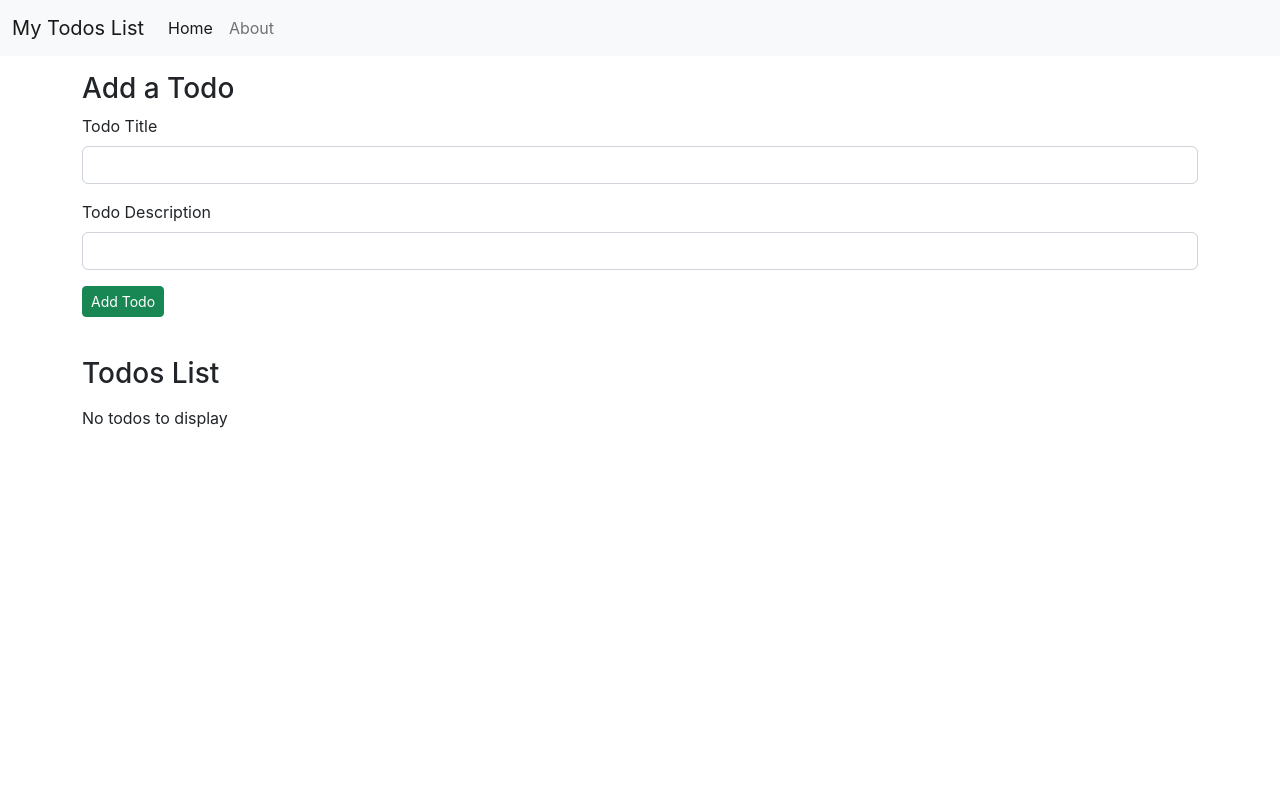
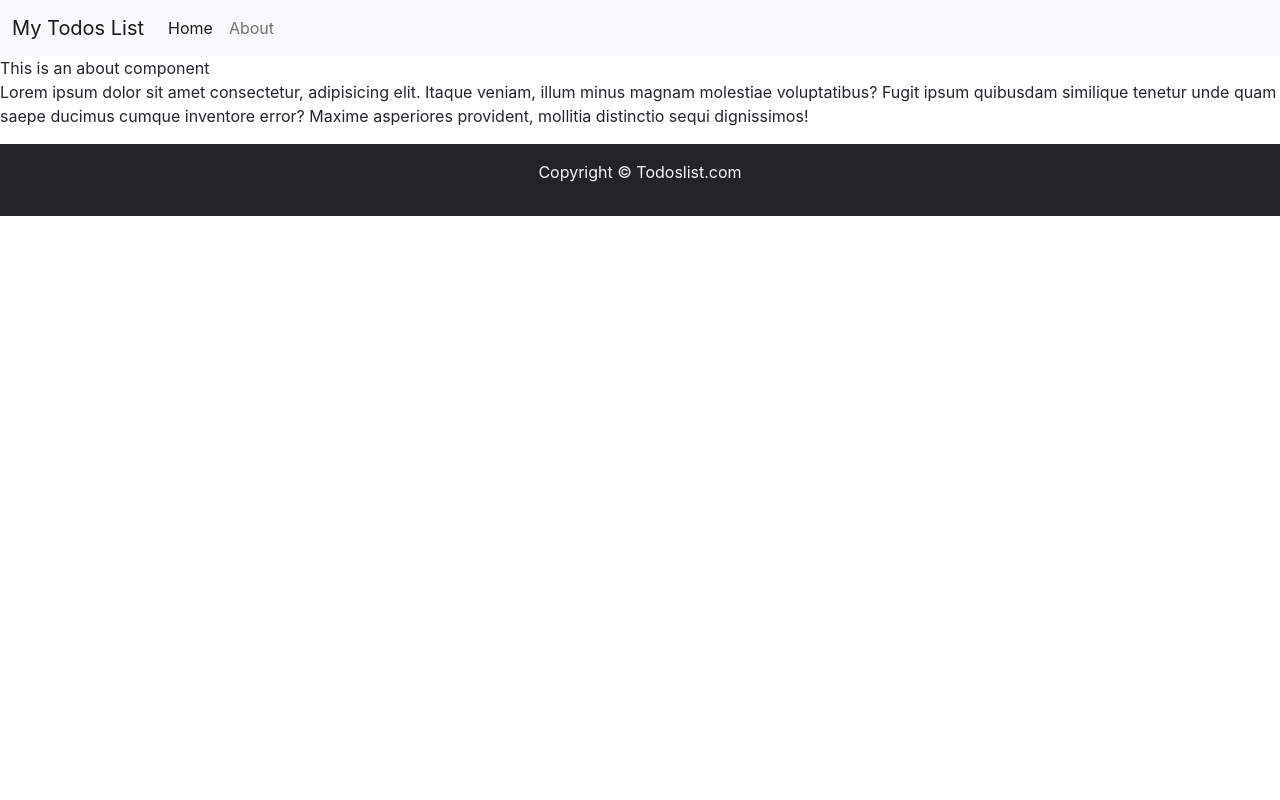
Before and after one commit to caligo-phantom/todos-app, a React (Create React App) app: page /about in a window 1280 px wide. Shown: the top 800 px of the page. Built offline with nearby package versions, Linux system fonts and the light colour scheme.

Commit message:
completed app

```diff
--- a/src/App.js
+++ b/src/App.js
@@ -3,6 +3,12 @@ import Header from './MyComponents/Header';
 import Todos from "./MyComponents/Todos";
 import Footer from "./MyComponents/Footer";
 import AddTodo from './MyComponents/AddTodo';
+import About from "./MyComponents/About";
+import {
+  BrowserRouter as Router,
+  Routes,
+  Route
+} from "react-router-dom";
 import React, { useState, useEffect } from 'react';
 
 function App() {
@@ -50,10 +56,14 @@ function App() {
 
   return (
     <>
-      <Header title="My Todos List" searchBar={false} />
-      <AddTodo addTodo={addTodo} />
-      <Todos todos={todos} onDelete={onDelete} />
-      <Footer />
+      <Router>
+        <Header title="My Todos List" searchBar={false} />
+        <Routes>
+          <Route path="/" element={<><AddTodo addTodo={addTodo} /><Todos todos={todos} onDelete={onDelete} /> </>} />
+          <Route path="/about" element={<About />} />
+        </Routes>
+        <Footer />
+      </Router>
     </>
   );
 }
--- /dev/null
+++ b/src/MyComponents/About.js
@@ -0,0 +1,12 @@
+import React from 'react'
+
+const About = () => {
+    return (
+        <div>
+            This is an about component
+            <p>Lorem ipsum dolor sit amet consectetur, adipisicing elit. Itaque veniam, illum minus magnam molestiae voluptatibus? Fugit ipsum quibusdam similique tenetur unde quam saepe ducimus cumque inventore error? Maxime asperiores provident, mollitia distinctio sequi dignissimos!</p>
+        </div>
+    )
+}
+
+export default About
--- a/src/MyComponents/Header.js
+++ b/src/MyComponents/Header.js
@@ -1,22 +1,25 @@
 import React from 'react'
 import PropTypes from 'prop-types'
+import {
+    Link
+  } from "react-router-dom";
 
 
 export default function Header(props) {
     return (
         <nav className="navbar navbar-expand-lg bg-light">
             <div className="container-fluid">
-                <a className="navbar-brand" href="#">{props.title}</a>
+                <Link className="navbar-brand" to="#">{props.title}</Link>
                 <button className="navbar-toggler" type="button" data-bs-toggle="collapse" data-bs-target="#navbarSupportedContent" aria-controls="navbarSupportedContent" aria-expanded="false" aria-label="Toggle navigation">
                     <span className="navbar-toggler-icon"></span>
                 </button>
                 <div className="collapse navbar-collapse" id="navbarSupportedContent">
                     <ul className="navbar-nav me-auto mb-2 mb-lg-0">
                         <li className="nav-item">
-                            <a className="nav-link active" aria-current="page" href="#">Home</a>
+                            <Link className="nav-link active" aria-current="page" to="/">Home</Link>
                         </li>
                         <li className="nav-item">
-                            <a className="nav-link" href="#">About</a>
+                            <Link className="nav-link" to="/about">About</Link>
                         </li>
                     </ul>
                     {props.searchBar ? <form className="d-flex" role="search">
```
Also changed, not shown: 1 other file (tests, documents, lock files or other folders).
